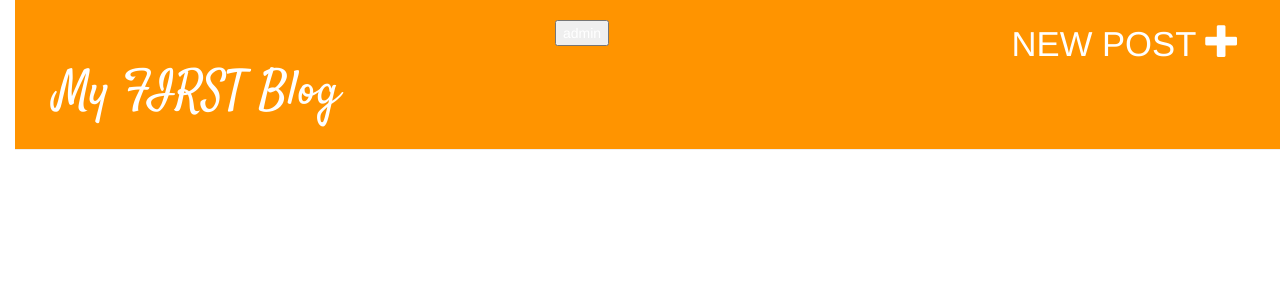
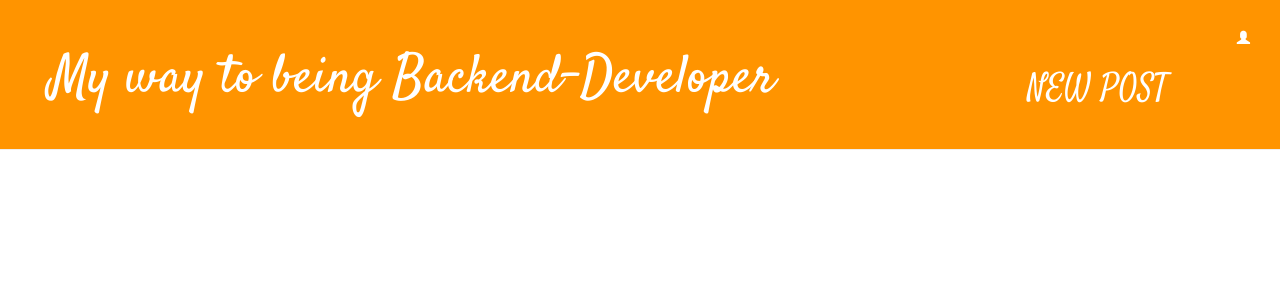
Before and after one commit to rusleein/my-first-blog, a Django app: page / in a window 1280 px wide. Shown: the top 300 px of the page. Run offline with Django 4.2, Linux system fonts and the light colour scheme; the visitor is signed in with stand-in values (Sample User, id 1); data that the repository does not hold is empty; some libraries are stand-ins or nearby versions.

Commit message:
add image in posts

```diff
--- a/blog/admin.py
+++ b/blog/admin.py
@@ -1,4 +1,5 @@
 from django.contrib import admin
 from .models import Post
 
+
 admin.site.register(Post)
--- a/blog/models.py
+++ b/blog/models.py
@@ -1,6 +1,7 @@
 from django.conf import settings
 from django.db import models
 from django.utils import timezone
+
 
 class Post(models.Model):
     author = models.ForeignKey(settings.AUTH_USER_MODEL, on_delete=models.CASCADE)
@@ -8,6 +9,7 @@ class Post(models.Model):
     text = models.TextField()
     created_date = models.DateTimeField(default=timezone.now)
     published_date = models.DateTimeField(blank=True, null=True)
+    image = models.ImageField(blank=True)
 
     def publish(self):
         self.published_date = timezone.now()
--- a/blog/static/css/blog.css
+++ b/blog/static/css/blog.css
@@ -12,13 +12,18 @@ body {
 .page-header {
     background-color: #ff9400;
     margin-top: 0;
-    padding: 20px 20px 20px 40px;
+    margin-left: -15px;
+    margin-right: 0;
+    padding: 30px 30px 30px 50px;
 }
 
 .page-header h1, .page-header h1 a, .page-header h1 a:visited, .page-header h1 a:active {
     color: #ffffff;
-    font-size: 36pt;
+    font-size: 40pt;
     text-decoration: none;
+    margin-left: 0px;
+
+
 }
 
 .content {
@@ -44,19 +49,32 @@ h1, h2, h3, h4 {
 .top-menu, .top-menu:hover, .top-menu:visited {
     color: #ffffff;
     float: right;
-    font-size: 26pt;
-    margin-right: 20px;
-}
-
-.admin-btm{
-    color: white;
-    margin-left: 500px;
+    font-size: 25pt;
+    margin-right: 50px;
+    margin-top: 35px;
+    font-family: 'Satisfy', cursive;
 }
 
 .post {
-    margin-bottom: 70px;
+    margin-bottom: 60px;
 }
 
 .post h1 a, .post h1 a:visited {
     color: #000000;
 }
+
+.admin, .admin:hover, .admin:visited {
+    color: #ffffff;
+    float: right;
+    font-size: 10pt;
+    margin-left: 0px;
+    margin-top: 0px;
+}
+
+.plus, .plus:hover, .plus:visited {
+    color: #ffffff;
+    float: right;
+    font-size: 30pt;
+    margin-right: -175px;
+    margin-top: 47px;
+}
--- a/blog/templates/blog/base.html
+++ b/blog/templates/blog/base.html
@@ -4,6 +4,7 @@
     <head>
         <link rel="stylesheet" href="//maxcdn.bootstrapcdn.com/bootstrap/3.2.0/css/bootstrap.min.css">
         <link href="https://fonts.googleapis.com/css2?family=Satisfy&display=swap" rel="stylesheet">
+        <link href='https://css.gg/add-r.css' rel='stylesheet'>
         <link rel="stylesheet" href="{% static 'css/blog.css' %}">
         <link rel="stylesheet" href="//maxcdn.bootstrapcdn.com/bootstrap/3.2.0/css/bootstrap-theme.min.css">
         <title>Django blog</title>
@@ -17,13 +18,14 @@
     </head>
     <body>
         <div class="page-header">
+            <a href="/admin/" class="admin"><span class="glyphicon glyphicon-user"></span></a>
             {% if user.is_authenticated %}
-                <a href="{% url 'post_new' %}" class="top-menu">NEW POST <span class="glyphicon glyphicon-plus"></span></a>
+                <a href="{% url 'post_new' %}" class="top-menu">NEW POST   </a>
+                <a href="{% url 'post_new'%}" class="plus"> <span class="gg-add-r"></span></a>
             {% endif %}
 
-            <input class="admin-btm" type="button" onclick="window.location.href = 'https://rusleein.pythonanywhere.com/admin/';" value="admin"/>
+            <h1><a href="/">My way to being Backend-Developer </a></h1>
 
-            <h1><a href="/">My FIRST Blog</a></h1>
 
         </div>
         <div class="content container">
--- a/blog/templates/blog/post_list.html
+++ b/blog/templates/blog/post_list.html
@@ -6,6 +6,11 @@
             <div class="post">
                 <h1><a href="{% url 'post_detail' pk=post.pk %}">{{ post.title }}</a></h1>
                 <p>{{ post.text|linebreaksbr }}</p>
+                {% if post.image %}
+                    <p><img src="{{post.image.url}}"></p>
+                {% else %}
+                    <p></p>
+                {% endif %}
             </div>
             <p style="margin-bottom: 50px;">Опубликовано: {{ post.published_date }}</p>
         </div>
--- a/blog/urls.py
+++ b/blog/urls.py
@@ -1,5 +1,7 @@
 from django.urls import path
 from . import views
+from django.conf import settings
+from django.conf.urls.static import static
 
 
 urlpatterns = [
@@ -8,3 +10,4 @@ urlpatterns = [
     path('post/new/', views.post_new, name='post_new'),
     path('post/<int:pk>/edit/', views.post_edit, name='post_edit')
 ]
+urlpatterns += static(settings.MEDIA_URL, document_root=settings.MEDIA_ROOT)
--- a/blog/views.py
+++ b/blog/views.py
@@ -5,8 +5,9 @@ from django.utils import timezone
 
 
 # Create your views here.
+
 def post_list(request):
-    posts = Post.objects.filter(published_date__lte=timezone.now()).order_by('published_date')
+    posts = Post.objects.filter(published_date__lte=timezone.now()).order_by('-published_date')
     return render(request, 'blog/post_list.html', {'posts': posts})
 
 
--- a/maweb/settings.py
+++ b/maweb/settings.py
@@ -28,6 +28,9 @@ DEBUG = True
 ALLOWED_HOSTS = ['127.0.0.1', '.pythonanywhere.com']
 
 
+MEDIA_URL = '/media/'
+MEDIA_ROOT = os.path.join(BASE_DIR, 'media')
+
 # Application definition
 
 INSTALLED_APPS = [
@@ -38,6 +41,7 @@ INSTALLED_APPS = [
     'django.contrib.messages',
     'django.contrib.staticfiles',
     'blog',
+    'django_summernote',
 ]
 
 MIDDLEWARE = [
--- a/maweb/urls.py
+++ b/maweb/urls.py
@@ -15,8 +15,10 @@ Including another URLconf
 """
 from django.contrib import admin
 from django.urls import path, include
+from django.conf import settings
+from django.conf.urls.static import static
 
 urlpatterns = [
     path('admin/', admin.site.urls),
-    path('', include('blog.urls'))
+    path('', include('blog.urls')),
 ]
```
